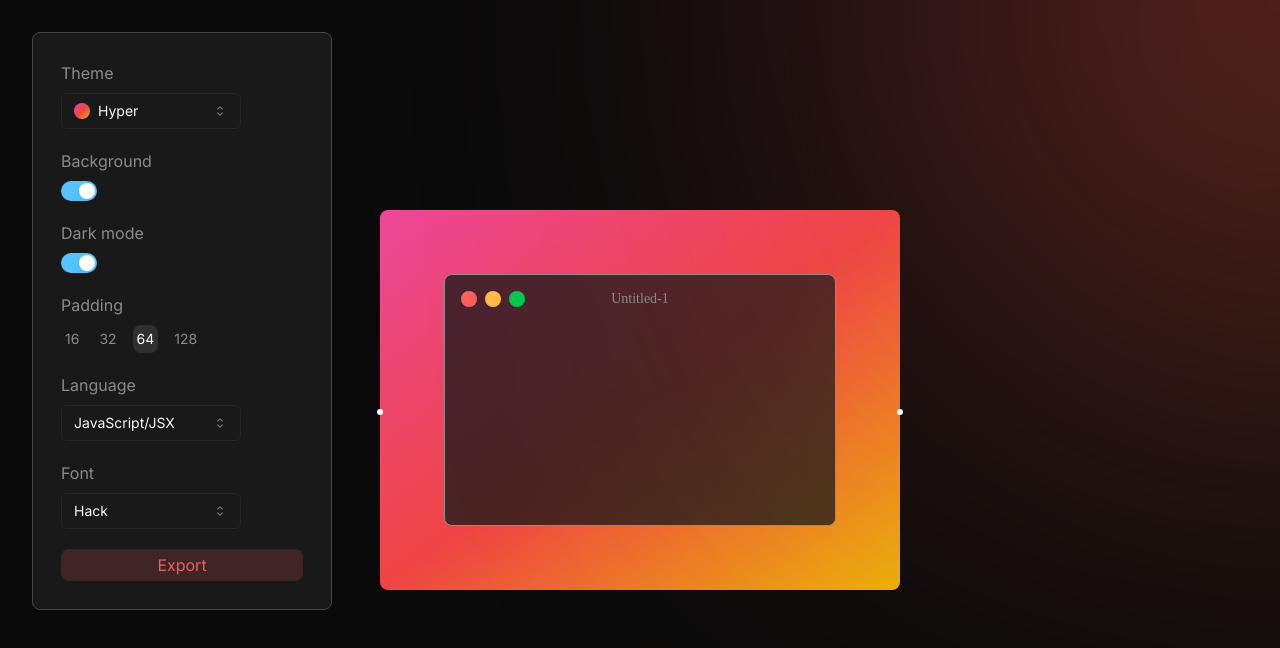
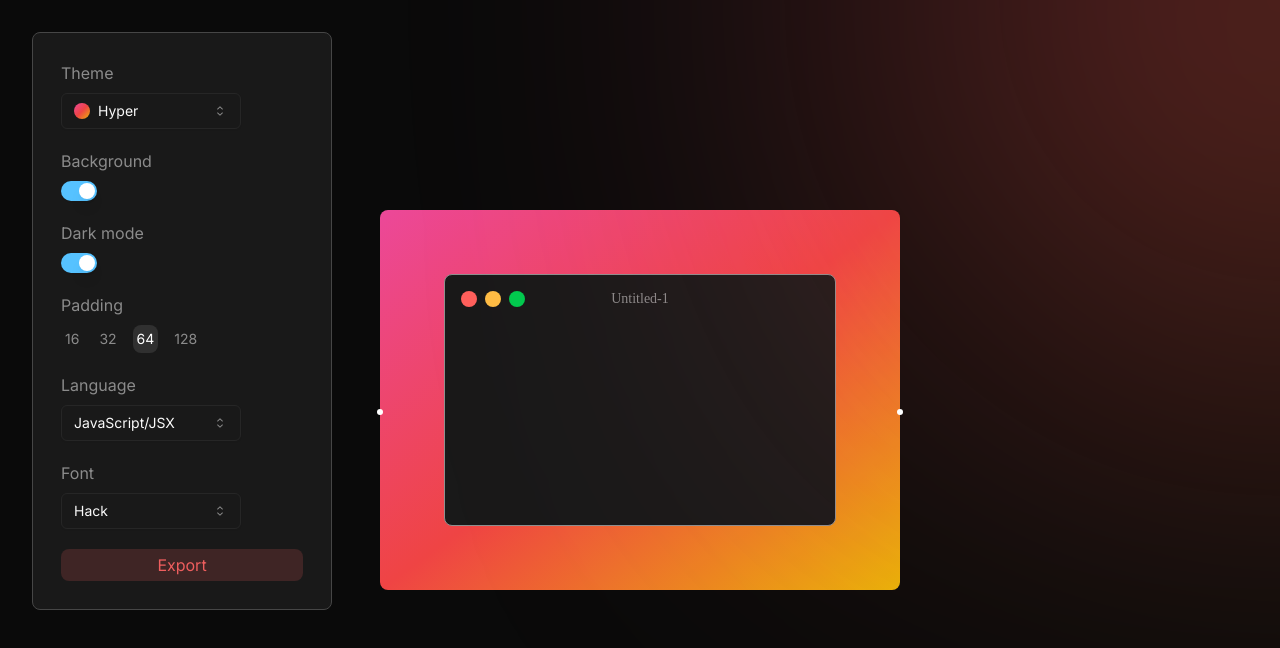
Before and after one commit to BohdanShh/Beauty-Code-Snapshot, a Next.js app: page / in a window 1280 px wide. Shown: the top 648 px of the page. Built offline with nearby package versions, Linux system fonts and the light colour scheme.

Commit message:
Added ability to remove background

```diff
--- a/src/features/CodeField/index.tsx
+++ b/src/features/CodeField/index.tsx
@@ -44,7 +44,9 @@ const CodeEditor: FC = () => {
       <div className="relative flex-grow flex flex-col gap-3">
         <div
           className={`flex-grow flex flex-col rounded-lg transition-all duration-200 ${
-            THEMES?.[userPreferences.theme as keyof ThemeClasses].background
+            userPreferences.background
+              ? THEMES?.[userPreferences.theme as keyof ThemeClasses].background
+              : styles.emptyBg
           }`}
           style={{ padding: userPreferences.padding }}
         >
--- a/src/features/CodeField/styles.module.css
+++ b/src/features/CodeField/styles.module.css
@@ -1,3 +1,7 @@
 .resizeBtn {
   @apply after:absolute after:top-2/4 after:left-2/4 after:w-1.5 after:h-1.5 after:bg-white after:rounded-full after:-translate-x-1/2 after:-translate-y-1/2;
 }
+
+.emptyBg {
+  @apply bg-[position:0_0,0_10px,10px_-10px,-10px_0] bg-[size:20px_20px] bg-[linear-gradient(45deg,#1d1d1d_25%,transparent_0),linear-gradient(-45deg,#1d1d1d_25%,transparent_0),linear-gradient(45deg,transparent_75%,#1d1d1d_0),linear-gradient(-45deg,transparent_75%,#1d1d1d_0)];
+}
--- a/src/features/Editor/index.tsx
+++ b/src/features/Editor/index.tsx
@@ -24,7 +24,7 @@ const Editor: FC = () => {
       className="relative w-full flex-grow flex flex-col p-4 rounded-lg border-[1px] border-[#8f8f8f] bg-[#d1d1d1c4] transition-all duration-200"
       style={{
         fontFamily: FONT_CLASSES[userPreferences.font as keyof FontClasses],
-        backgroundColor: userPreferences.darkMode ? '#191919c4' : '#fff',
+        backgroundColor: userPreferences.darkMode ? '#191919' : '#fff',
       }}
     >
       <div>
```
